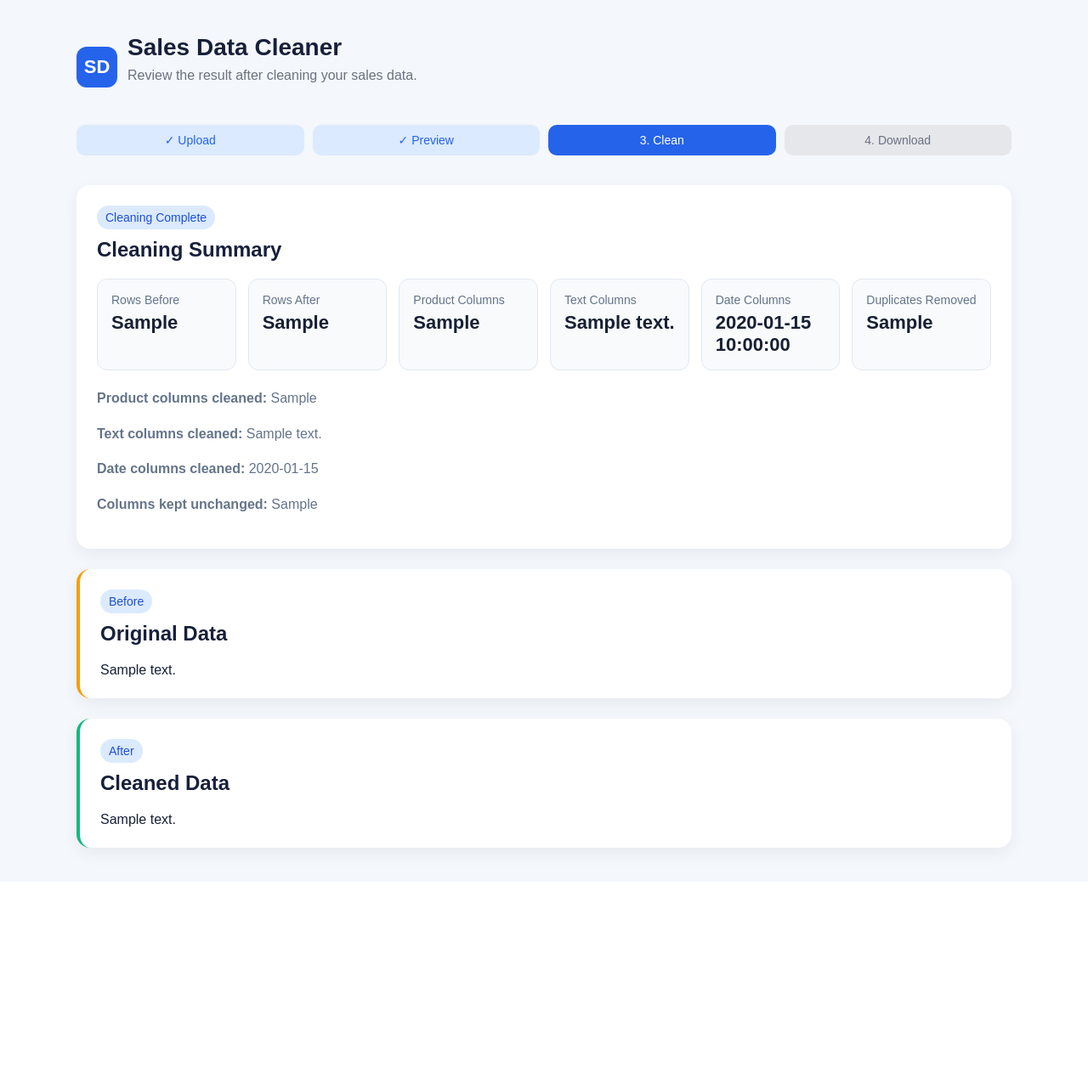
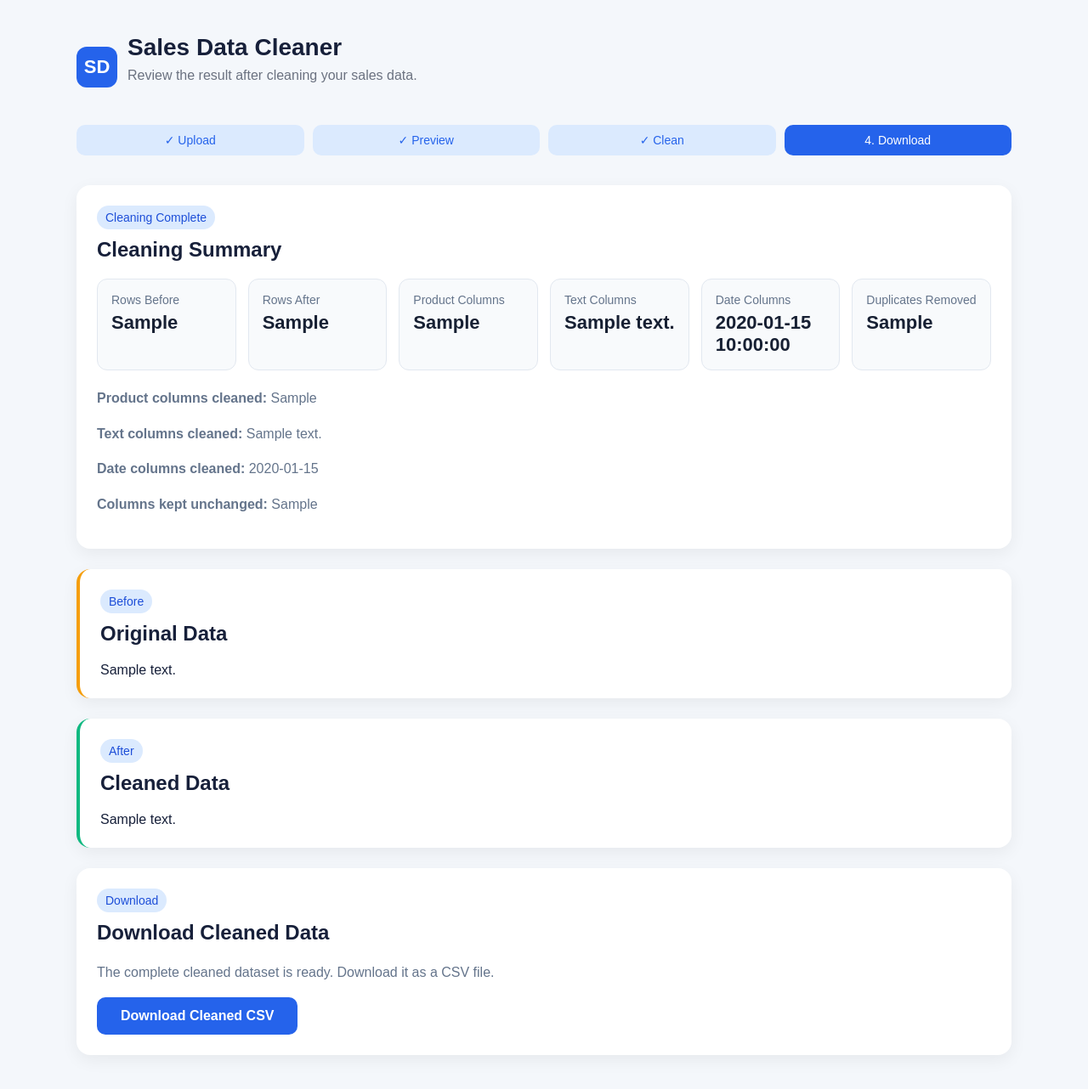
Before and after one commit to ifeanyifavour1/sales-data-cleaning-pipeline, a Flask app: template templates/cleaning_result.html in a window 1280 px wide. Shown: the whole page at 85% size. Before the commit the page ends 1015 px from the top, so only its background shows below. Run offline with Flask 3, Linux system fonts and the light colour scheme; the template is opened without the code that fills it: most values are stand-ins (such as "Sample title", 1, 10 or a date in 2020).

Commit message:
DEV-16 Add cleaned CSV download
Save the complete cleaned dataset as a CSV after the cleaning pipeline finishes.

Add a Flask route for downloading the cleaned file and connect it to the download button on the cleaning result page.

Verified that the cleaned CSV can be downloaded successfully through the browser.

```diff
--- a/app.py
+++ b/app.py
@@ -2,7 +2,12 @@ from pathlib import Path
 from uuid import uuid4
 
 import pandas
-from flask import Flask, render_template, request
+from flask import (
+    Flask,
+    render_template,
+    request,
+    send_file,
+)
 
 from cleaning_logics.detection import detect_columns
 from cleaning_logics.pipeline import clean_sales_data
@@ -95,8 +100,7 @@ def home():
                 result["suggested_action"] = "date"
 
             else:
-                # Numbers, identifiers and unknown columns
-                # are preserved for now
+                # Numbers and identifiers are preserved
                 result["suggested_action"] = "keep"
 
         file_id = uuid4().hex
@@ -148,6 +152,7 @@ def clean_all_data():
         )
 
     try:
+
         sales_data = pandas.read_csv(
             temporary_file
         )
@@ -235,6 +240,18 @@ def clean_all_data():
         preserved_columns
     )
 
+    # Save the complete cleaned data
+    # so it can be downloaded later.
+    cleaned_file = (
+        TEMP_FOLDER /
+        f"{file_id}_cleaned.csv"
+    )
+
+    cleaned_data.to_csv(
+        cleaned_file,
+        index=False
+    )
+
     before_preview = (
         sales_data
         .head(10)
@@ -256,5 +273,29 @@ def clean_all_data():
     )
 
 
+@app.route(
+    "/download/<file_id>"
+)
+def download_cleaned_csv(file_id):
+
+    cleaned_file = (
+        TEMP_FOLDER /
+        f"{file_id}_cleaned.csv"
+    )
+
+    if not cleaned_file.exists():
+        return (
+            "The cleaned file could not be found. "
+            "Please clean the file again."
+        ), 404
+
+    return send_file(
+        cleaned_file,
+        as_attachment=True,
+        download_name="cleaned_sales_data.csv",
+        mimetype="text/csv"
+    )
+
+
 if __name__ == "__main__":
     app.run(debug=True)
--- a/templates/cleaning_result.html
+++ b/templates/cleaning_result.html
@@ -54,11 +54,11 @@
             ✓ Preview
         </div>
 
-        <div class="step active">
-            3. Clean
+        <div class="step done">
+            ✓ Clean
         </div>
 
-        <div class="step">
+        <div class="step active">
             4. Download
         </div>
 
@@ -223,6 +223,38 @@
 
     </div>
 
+
+    <div class="card">
+
+        <span class="tag">
+            Download
+        </span>
+
+        <h2>
+            Download Cleaned Data
+        </h2>
+
+        <p class="info-text">
+            The complete cleaned dataset is ready.
+            Download it as a CSV file.
+        </p>
+
+        <form
+            action="{{ url_for('download_cleaned_csv', file_id=file_id) }}"
+            method="GET"
+        >
+
+            <button
+                type="submit"
+                class="clean-all-button"
+            >
+                Download Cleaned CSV
+            </button>
+
+        </form>
+
+    </div>
+
 </div>
 
 </body>
```
